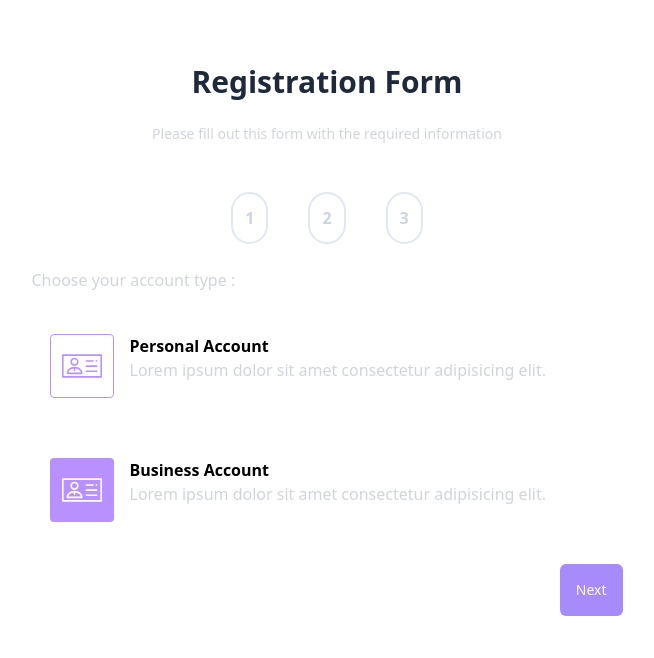
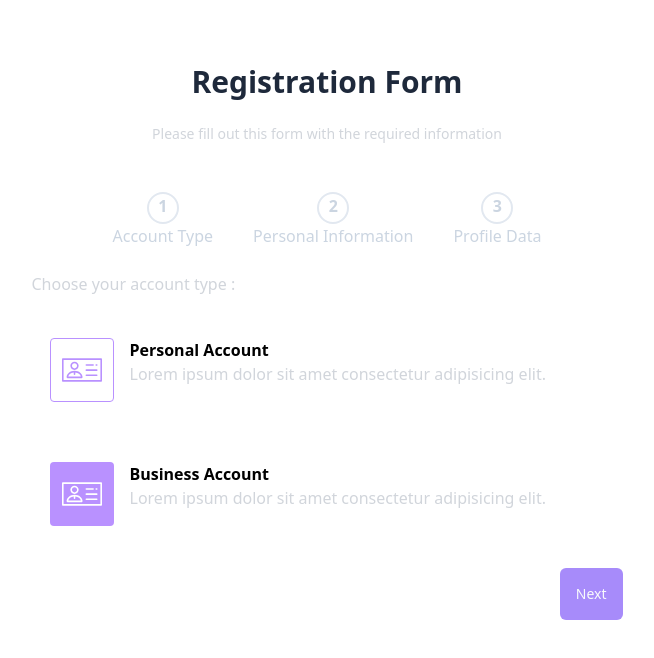
Before and after one commit to l0l0o/figma-form, a React (Vite) app: page / in a window 1280 px wide. Shown: the top 658 px of the page, without its empty margins (313-967 px from the left). Built offline with nearby package versions, Linux system fonts and the light colour scheme.

Commit message:
step4 don

```diff
--- a/src/App.tsx
+++ b/src/App.tsx
@@ -4,6 +4,7 @@ import ChooseAccountType from './steps/step1/ChooseAccountType'
 import FormStep2 from './steps/step2/FormStep2';
 import FormStep3 from './steps/step3/FormStep3';
 import Button from './components/Button';
+import Step4 from './steps/step4/Step4';
 
 function App() {
 
@@ -55,7 +56,7 @@ function App() {
   const [page, setPage] = useState(1);
 
   const nextPage = () => {
-    if (page !== 4) {
+    if (page !== 5) {
       setPage(page+1);
     }
   }
@@ -69,23 +70,37 @@ function App() {
   return (
     <>
         <div id='form-view' style={{width: 655}} className='container flex flex-col bg-white-50 rounded-md p-8'>
+
+          {page !== 4 && (
+            <div>
               <h1 className={Style.title}>Registration Form</h1>
               <br />
               <h4 className={Style.description}>Please fill out this form with the required information</h4>
               <br /><br />
 
               <div className='flex flex-row gap-10 justify-center'>
-            <div className={`border-2 font-bold ${step.firstStep === true ? "border-violet-400 bg-violet-400 text-white" : "border-slate-200 text-slate-300"}  rounded-full p-3`}>
+                <div className='flex flex-col items-center'>
+                  <div className={`w-8 h-8 border-2 font-bold ${step.firstStep === true ? "border-violet-400 bg-violet-400 text-white" : "border-slate-200 text-slate-300"}  rounded-full`}>
                     1
                   </div>
-            <div className={`border-2 font-bold ${step.secondStep === true ? "border-violet-400 bg-violet-400 text-white" : "border-slate-200 text-slate-300"}  rounded-full p-3`}>
+                  <label className={`${step.firstStep === true ? "text-violet-400" : "text-slate-300"}`}>Account Type</label>
+                </div>
+                <div className='flex flex-col items-center'>
+                  <div className={`w-8 h-8 border-2 font-bold ${step.secondStep === true ? "border-violet-400 bg-violet-400 text-white" : "border-slate-200 text-slate-300"}  rounded-full`}>
                     2
                   </div>
-            <div className={`border-2 font-bold ${step.thirdStep === true ? "border-violet-400 bg-violet-400 text-white" : "border-slate-200 text-slate-300"}  rounded-full p-3`}>
+                  <label className={`${step.secondStep === true ? "text-violet-400" : "text-slate-300"}`}>Personal Information</label>
+                </div>
+                <div className='flex flex-col items-center'>
+                  <div className={`w-8 h-8 border-2 font-bold ${step.thirdStep === true ? "border-violet-400 bg-violet-400 text-white" : "border-slate-200 text-slate-300"}  rounded-full`}>
                     3
+                  </div>
+                  <label className={`${step.thirdStep === true ? "text-violet-400" : "text-slate-300"}`}>Profile Data</label>
                 </div>
               </div>
               <br />
+            </div>
+          )}
 
           {page === 1 && (
             <ChooseAccountType
@@ -112,7 +127,15 @@ function App() {
             />
           )}
 
+          {page === 4 && (
+            <Step4
+              username={UserAccount.Name}
+              usermail={UserAccount.Email}
+            />
+          )}
+
           <br />
+          {page !== 4 && (
                       <div className='flex gap-2 w-full justify-end'>
                       {page !== 1 && (
                         <Button
@@ -129,6 +152,8 @@ function App() {
                         onClick={nextPage}
                       />
                     </div>
+
+          )}
         </div>
     </>
   )
--- /dev/null
+++ b/src/steps/step4/Step4.tsx
@@ -0,0 +1,20 @@
+type Step4Props = {
+    username: string,
+    usermail: string,
+}
+
+const Step4 = ({username, usermail}: Step4Props) => {
+    return (
+        <div className="flex flex-col items-center">
+            <img className="w-20" src="./src/assets/congrats.svg" alt="" />
+            <br />
+            <h4>Congrats {username}</h4>
+            <br />
+            <h4>Registration successful</h4>
+            <br />
+            <h4>Email confirmation sent to {usermail}</h4>
+        </div>
+     );
+}
+
+export default Step4;
```
Also changed, not shown: src/assets/congrats.svg (added). Lines whose indentation alone changed are shown as unchanged.
